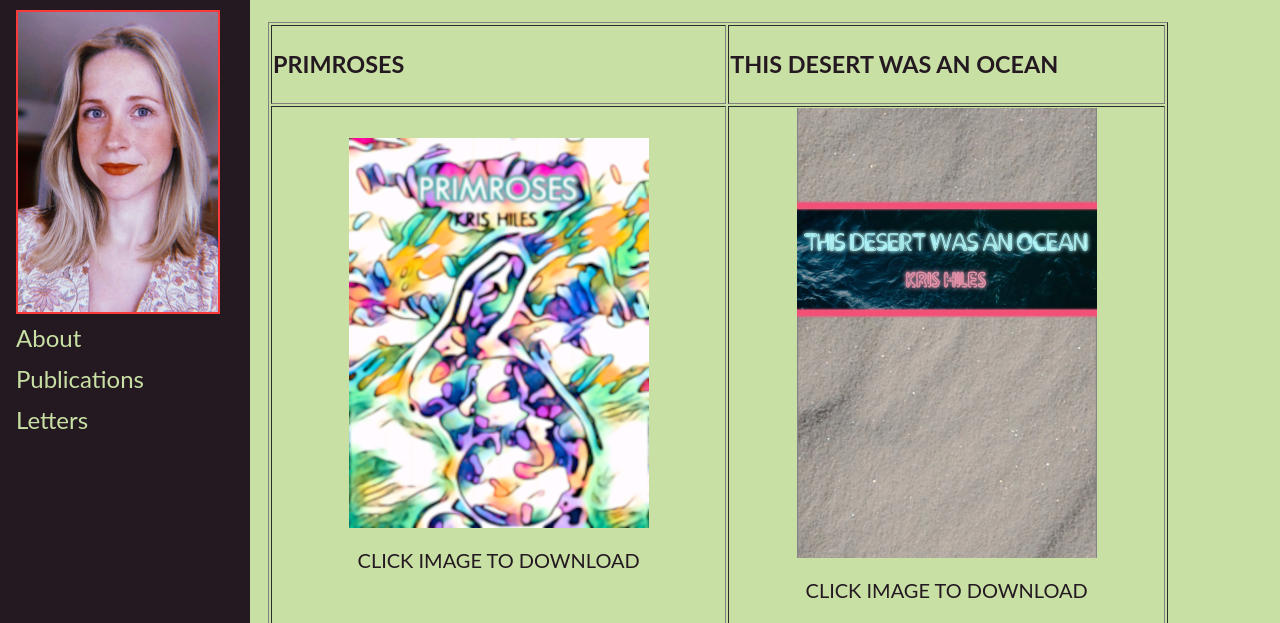
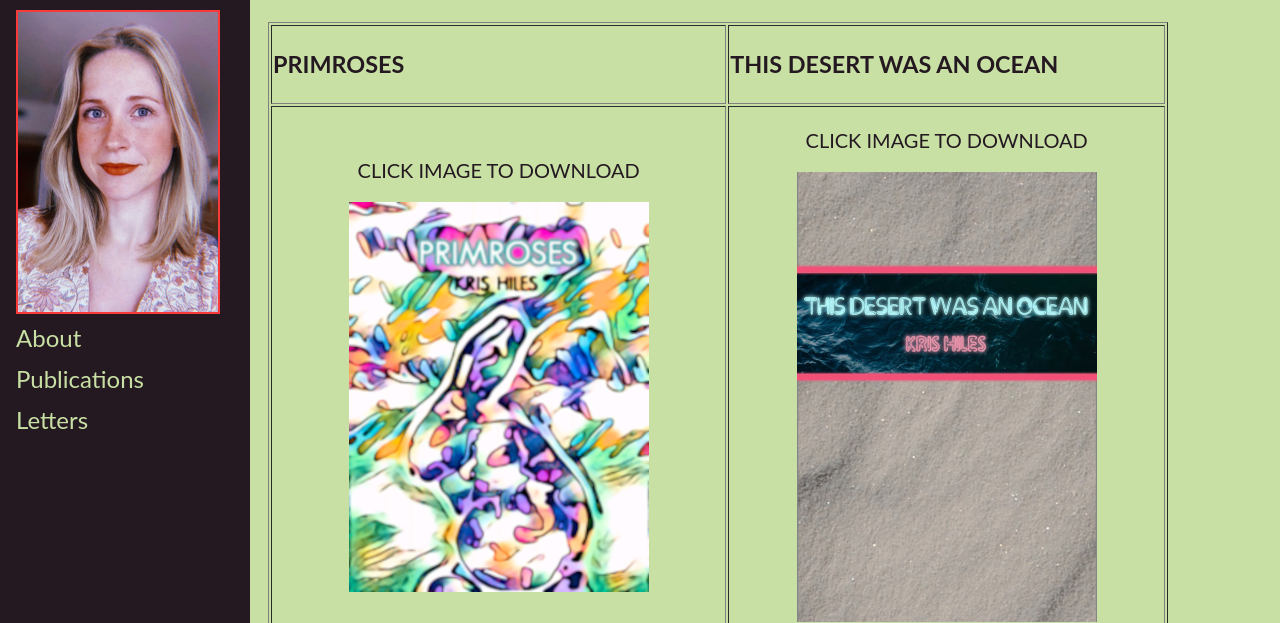
Before and after one commit to tidetongued/tidetongued.github.io, a plain HTML site: page publications.html in a window 1280 px wide. Shown: the part 102-725 px from the top of the page. Drawn offline with Linux system fonts and the light colour scheme.

Commit message:
Update publications.html

```diff
--- a/publications.html
+++ b/publications.html
@@ -90,8 +90,8 @@ h1, h2, h3 {
             </td>
           </tr>
           <tr>
-            <td style="text-align: center;"><a href="docs/PRIMROSES.pdf"><img src="/images/primroses.png" alt="PRIMROSES" align="middle"></a><p>CLICK IMAGE TO DOWNLOAD</p></td>
-            <td style="text-align: center;"><a href="docs/THIS_DESERT_WAS_AN_OCEAN.pdf"><img src="/images/tdwao.png" alt="THIS DESERT WAS AN OCEAN" align="middle"></a><p>CLICK IMAGE TO DOWNLOAD</p></td>
+            <td style="text-align: center;"><p>CLICK IMAGE TO DOWNLOAD</p><a href="docs/PRIMROSES.pdf"><img src="/images/primroses.png" alt="PRIMROSES" align="middle"></a></td>
+            <td style="text-align: center;"><p>CLICK IMAGE TO DOWNLOAD</p><a href="docs/THIS_DESERT_WAS_AN_OCEAN.pdf"><img src="/images/tdwao.png" alt="THIS DESERT WAS AN OCEAN" align="middle"></a></td>
           </tr>
           <tr>
             <td>My relationship with my dad was complicated. In early 2020, he
```
